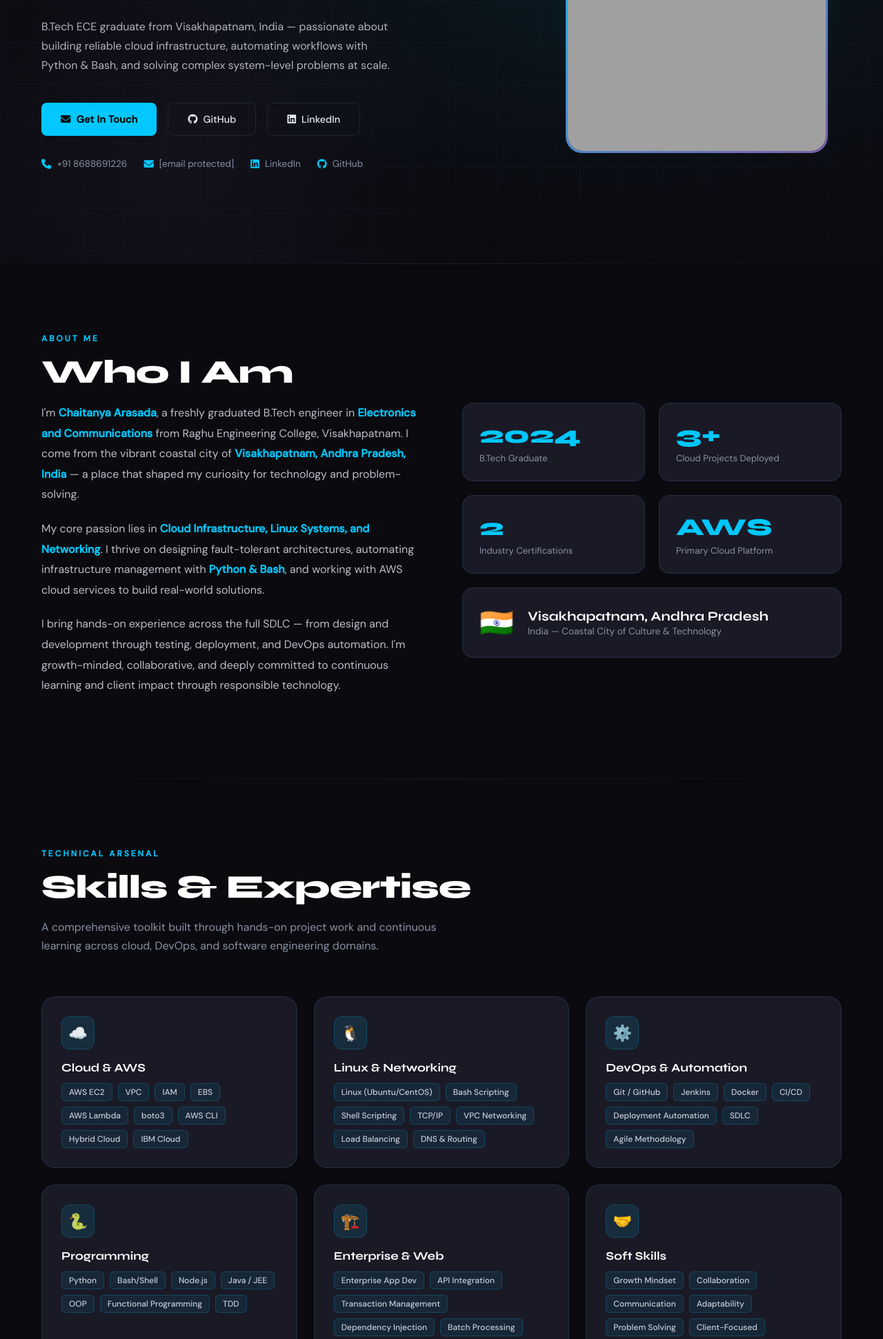
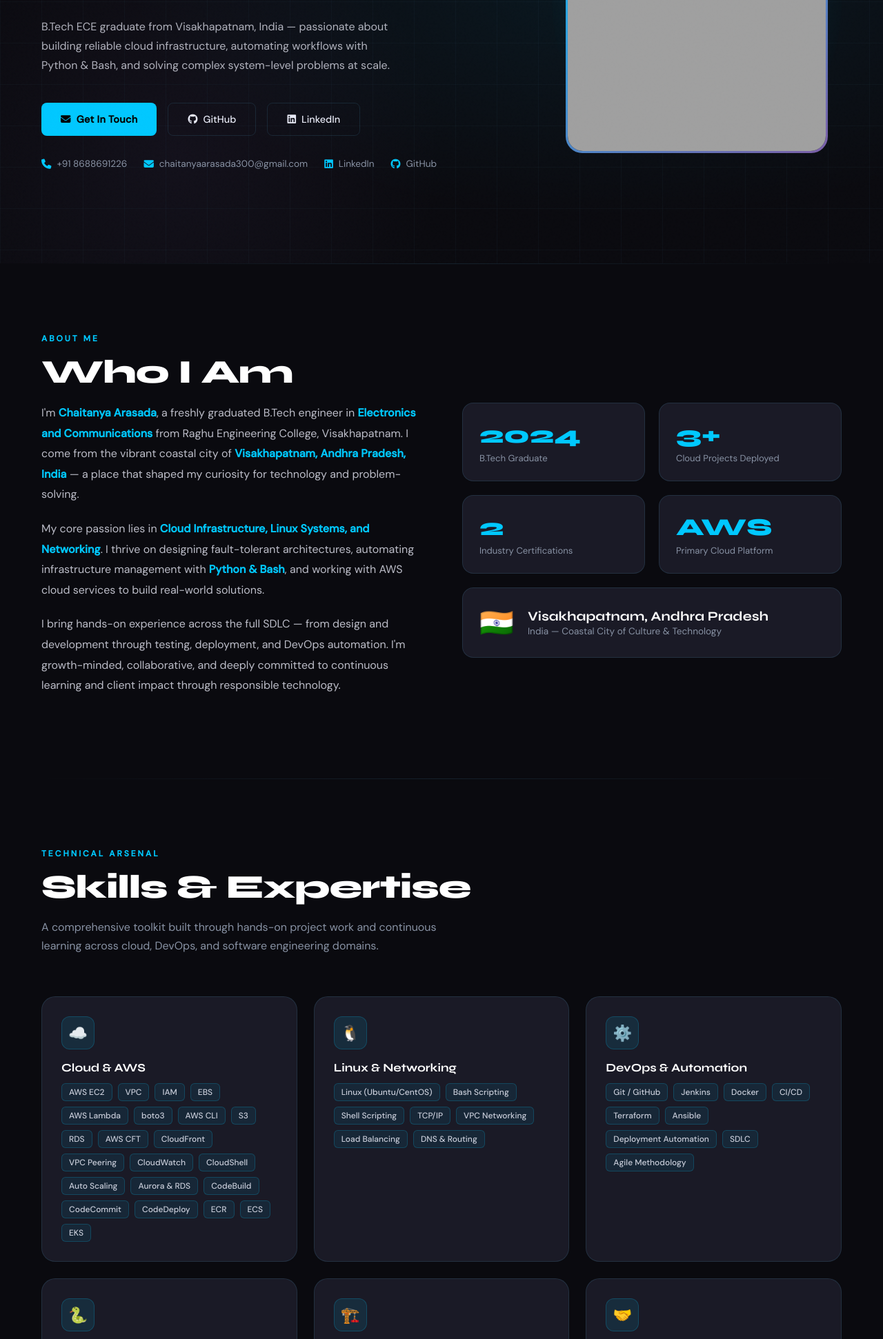
Before and after one commit to ChaitanyaArasada/flask-devops-portfolio, a Flask app: page /portfolio in a window 1280 px wide. Shown: the part 418-2360 px from the top of the page at 69% size. Run offline with Flask 3, Linux system fonts and the light colour scheme; grey boxes are pictures that could not be loaded.

Commit message:
Update portfolio.html

```diff
--- a/templates/portfolio.html
+++ b/templates/portfolio.html
@@ -524,13 +524,13 @@
         B.Tech ECE graduate from Visakhapatnam, India — passionate about building reliable cloud infrastructure, automating workflows with Python &amp; Bash, and solving complex system-level problems at scale.
       </p>
       <div class="hero-cta fade-in-delay-3">
-        <a href="/cdn-cgi/l/email-protection#fd9e959c94899c93849c9c8f9c8e9c999ccecdcdbd9a909c9491d39e9290" title="Send me an email" class="btn-primary"><i class="fas fa-envelope"></i> Get In Touch</a>
+        <a href="mailto:chaitanyaarasada300@gmail.com" title="Send me an email" class="btn-primary"><i class="fas fa-envelope"></i> Get In Touch</a>
         <a href="https://github.com/chaitanyaarasada" target="_blank" rel="noopener" class="btn-ghost"><i class="fab fa-github"></i> GitHub</a>
         <a href="https://www.linkedin.com/in/chaitanya-arasada-881678268/" target="_blank" rel="noopener" class="btn-ghost"><i class="fab fa-linkedin"></i> LinkedIn</a>
       </div>
       <div class="contact-bar fade-in-delay-4">
         <a href="tel:+918688691226" class="contact-item" title="Call me"><i class="fas fa-phone"></i> +91 8688691226</a>
-        <a href="/cdn-cgi/l/email-protection#6b08030a021f0a05120a0a190a180a0f0a585b5b2b0c060a020745080406" title="Send me an email" class="contact-item"><i class="fas fa-envelope"></i> <span class="__cf_email__" data-cfemail="cfaca7aea6bbaea1b6aeaebdaebcaeabaefcffff8fa8a2aea6a3e1aca0a2">[email&#160;protected]</span></a>
+        <a href="mailto:chaitanyaarasada300@gmail.com" title="Send me an email" class="contact-item"><i class="fas fa-envelope"></i> chaitanyaarasada300@gmail.com</a>
         <a href="https://www.linkedin.com/in/chaitanya-arasada-881678268/" target="_blank" class="contact-item"><i class="fab fa-linkedin"></i> LinkedIn</a>
         <a href="https://github.com/chaitanyaarasada" target="_blank" class="contact-item"><i class="fab fa-github"></i> GitHub</a>
       </div>
@@ -615,7 +615,11 @@
         <div class="skill-tags">
           <span class="tag">AWS EC2</span><span class="tag">VPC</span><span class="tag">IAM</span>
           <span class="tag">EBS</span><span class="tag">AWS Lambda</span><span class="tag">boto3</span>
-          <span class="tag">AWS CLI</span><span class="tag">Hybrid Cloud</span><span class="tag">IBM Cloud</span>
+          <span class="tag">AWS CLI</span><span class="tag">S3</span><span class="tag">RDS</span>
+          <span class="tag">AWS CFT</span><span class="tag">CloudFront</span><span class="tag">VPC Peering</span>
+          <span class="tag">CloudWatch</span><span class="tag">CloudShell</span><span class="tag">Auto Scaling</span>
+          <span class="tag">Aurora & RDS</span><span class="tag">CodeBuild</span><span class="tag">CodeCommit</span>
+          <span class="tag">CodeDeploy</span><span class="tag">ECR</span><span class="tag">ECS</span><span class="tag">EKS</span>
         </div>
       </div>
       <div class="skill-card">
@@ -634,6 +638,7 @@
         <div class="skill-tags">
           <span class="tag">Git / GitHub</span><span class="tag">Jenkins</span>
           <span class="tag">Docker</span><span class="tag">CI/CD</span>
+          <span class="tag">Terraform</span><span class="tag">Ansible</span>
           <span class="tag">Deployment Automation</span><span class="tag">SDLC</span>
           <span class="tag">Agile Methodology</span>
         </div>
@@ -642,10 +647,9 @@
         <div class="skill-card-icon">🐍</div>
         <h3>Programming</h3>
         <div class="skill-tags">
-          <span class="tag">Python</span><span class="tag">Bash/Shell</span>
-          <span class="tag">Node.js</span><span class="tag">Java / JEE</span>
-          <span class="tag">OOP</span><span class="tag">Functional Programming</span>
-          <span class="tag">TDD</span>
+          <span class="tag">Python</span><span class="tag">Bash / Shell</span>
+          <span class="tag">YAML</span><span class="tag">Groovy Scripting</span>
+          <span class="tag">Functional Scripting</span>
         </div>
       </div>
       <div class="skill-card">
@@ -808,8 +812,12 @@
   <div class="footer-name">Chaitanya Arasada</div>
   <div class="footer-links">
     <a href="tel:+918688691226"><i class="fas fa-phone"></i> +91 8688691226</a>
-    <a href="/cdn-cgi/l/email-protection#dab9b2bbb3aebbb4a3bbbba8bba9bbbebbe9eaea9abdb7bbb3b6f4b9b5b7" title="Send me an email"><i class="fas fa-envelope"></i> <span class="__cf_email__" data-cfemail="6e0d060f071a0f00170f0f1c0f1d0f0a0f5d5e5e2e09030f0702400d0103">[email&#160;protected]</span></a>
+    <a href="mailto:chaitanyaarasada300@gmail.com" title="Send me an email"><i class="fas fa-envelope"></i> chaitanyaarasada300@gmail.com</a>
     <a href="https://www.linkedin.com/in/chaitanya-arasada-881678268/" target="_blank" rel="noopener"><i class="fab fa-linkedin"></i> LinkedIn</a>
     <a href="https://github.com/chaitanyaarasada" target="_blank"><i class="fab fa-github"></i> GitHub</a>
   </div>
-  <div class
+  <div class="footer-copy">© 2024 Chaitanya Arasada · Visakhapatnam, India</div>
+</footer>
+
+</body>
+</html>
```
